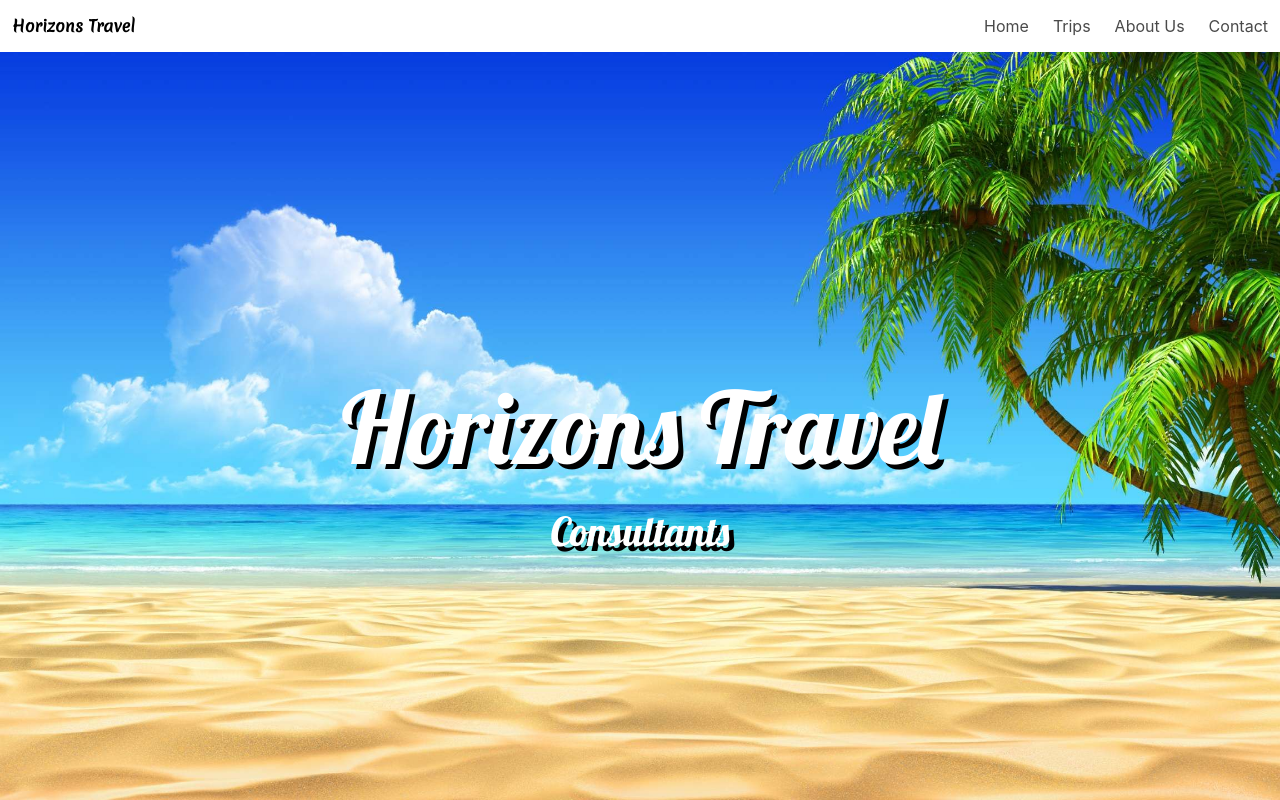
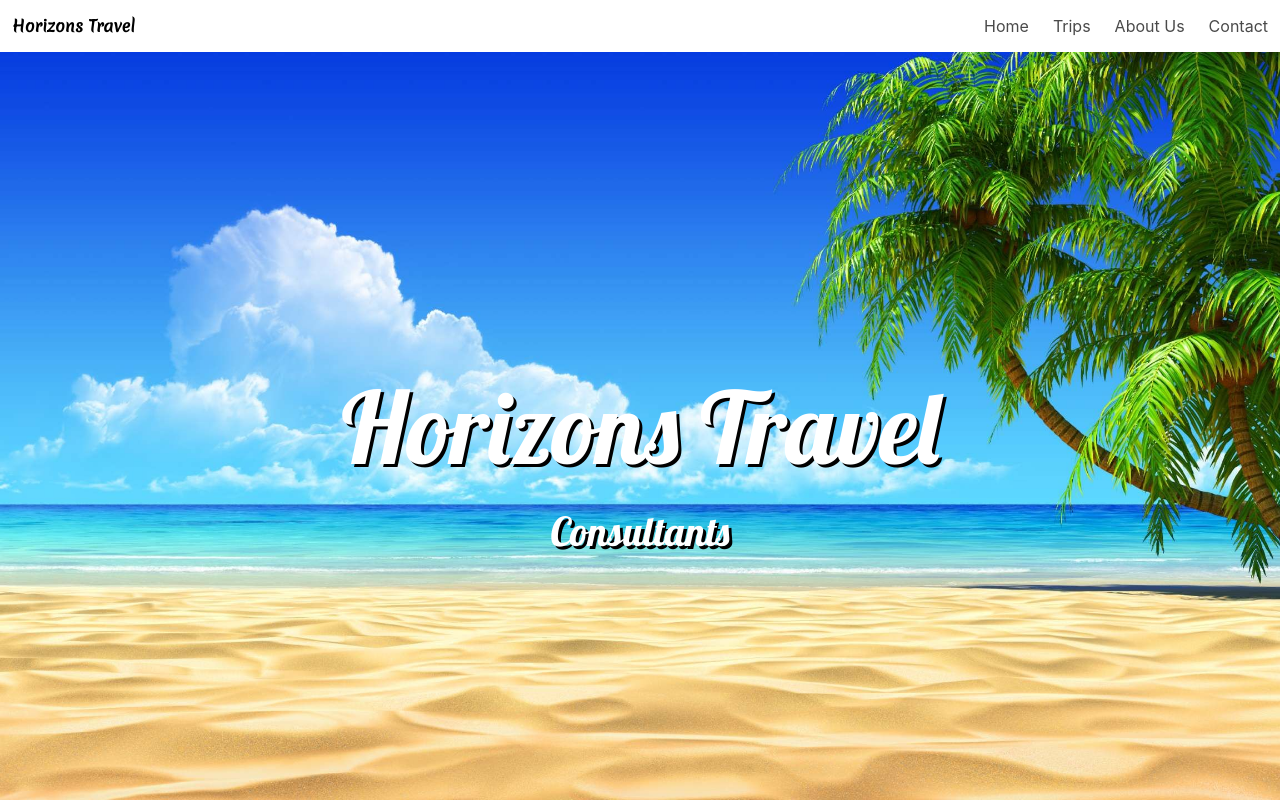
Before and after one commit to thelightsites/HorizonsTravel, a plain HTML site: page index.html in a window 1280 px wide. Drawn offline with nearby package versions, Linux system fonts and the light colour scheme.

Commit message:
Update styles.css
title for index page had shadow adjusted to be smaller. changed from 5px to 3px

```diff
--- a/css/styles.css
+++ b/css/styles.css
@@ -7,7 +7,7 @@
 #indexT{
   color: white;
   font-size: 100px;
-  text-shadow: 5px 5px black;
+  text-shadow: 3px 3px black;
   text-align: center;
   margin-top: 300px;
   font-family: 'Lobster', cursive;
@@ -70,7 +70,7 @@ body {
 #consult1 {
   color: white;
   font-size: 40px;
-  text-shadow: 5px 5px black;
+  text-shadow: 3px 3px black;
   text-align: center;
   margin-top: -25px;
   font-family: 'Lobster', cursive;
```
